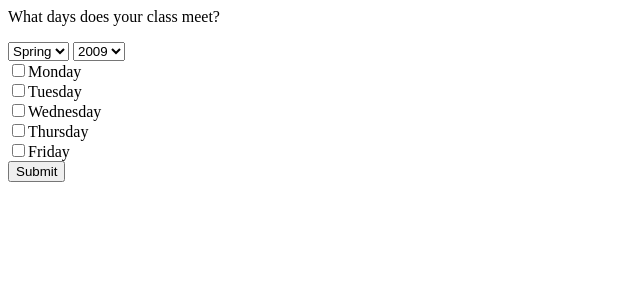
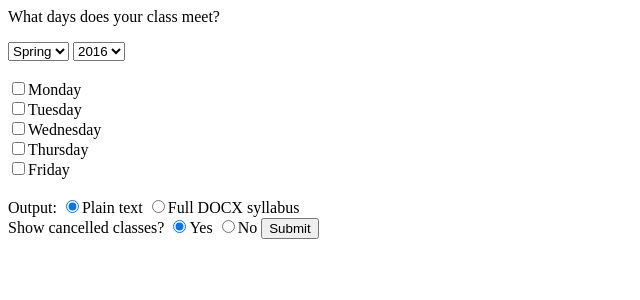
Before and after one commit to wcaleb/ricescheduler, a Flask app: page / in a window 1280 px wide. Shown: the top 300 px of the page, without its empty margins (0-640 px from the left). Run offline with Flask 2, Linux system fonts and the light colour scheme.

Commit message:
Simplify importing, add docx output to app

```diff
--- a/app.py
+++ b/app.py
@@ -1,22 +1,32 @@
 from flask import Flask, render_template, request, url_for, send_file
-import ricescheduler
+from tempfile import NamedTemporaryFile
+from ricescheduler import make_url, sorted_classes, schedule, output_plain, output_docx
 
 app = Flask(__name__, static_url_path = "")
 
 @app.route('/')
 def form():
-    years = [str(y) for y in range(2009,2017)]
+    years = [str(y) for y in range(2009,2017)][::-1]
     return render_template('form_submit.html', years=years)
 
 @app.route('/output/', methods=['POST', 'GET'])
-def classes():
+def output():
+
     semester = request.form['semester']
     year = request.form['year']
     weekdays = request.form.getlist('days')
-    url = ricescheduler.url(semester, year)
-    possible_classes, no_classes = ricescheduler.sorted_classes(weekdays, url)
-    schedule = ricescheduler.schedule(possible_classes, no_classes, 'dddd, MMMM D, YYYY')
-    return '<br/>'.join(schedule)
+    url = make_url(semester, year)
+    possible_classes, no_classes = sorted_classes(weekdays, url)
+    verbose = True if request.form['verbose'] == 'true' else None
+    course = schedule(possible_classes, no_classes, 'dddd, MMMM D, YYYY', verbose)
+
+
+    if request.form['output'] == 'plain':
+        return '<br/>'.join(course)
+    elif request.form['output'] == 'docx':
+        tf = NamedTemporaryFile(suffix='.docx')
+        output_docx(course, semester, year, tf.name)
+        return send_file(tf.name, attachment_filename='syllabus.docx', as_attachment=True)
 
 if __name__ == '__main__':
     app.run(debug=True)
--- a/ricescheduler.py
+++ b/ricescheduler.py
@@ -12,7 +12,7 @@ def locale():
 def regex(keyword):
     return re.compile('(.*)' + keyword + '(.*)', re.DOTALL)
 
-def url(semester, year):
+def make_url(semester, year):
     ''' Takes semester and year as strings, returns url to calendar '''
     baseurl = 'https://registrar.rice.edu/calendars/'
     return baseurl + semester.lower() + year[-2:] + '/'
@@ -84,12 +84,12 @@ def schedule(possible_classes, no_classes, fmt, show_no=None):
 def output_plain(schedule):
     print '\n'.join(schedule)
 
-def output_docx(schedule, semester, year):
+def output_docx(schedule, semester, year, outfile):
     course = ['## ' + d + '\n' for d in schedule]
     course = [d + '[Fill in class plan]\n\n' if 'NO CLASS' not in d else d for d in course]
     md_args = ['--template=./templates/syllabus.md', '--to=markdown',
             '--variable=semester:' + semester.capitalize(), '--variable=year:' + year]
     md_output = pypandoc.convert('\n'.join(course), 'md', 'md', md_args)
     docx_args = ['--reference-docx=./templates/syllabus.docx']
-    docx_output = pypandoc.convert(md_output, 'docx', 'md', docx_args, outputfile='output.docx')
+    docx_output = pypandoc.convert(md_output, 'docx', 'md', docx_args, outputfile=outfile)
     assert docx_output == ''
--- a/templates/form_submit.html
+++ b/templates/form_submit.html
@@ -4,7 +4,7 @@
     </head>
     <body>
                 <p>What days does your class meet?</p></p>
-                <form method="post" action="{{ url_for('classes') }}">
+                <form method="post" action="{{ url_for('output') }}">
                   <select name="semester">
                       <option value="Spring">Spring</option>
                       <option value="Fall">Fall</option>
@@ -13,12 +13,17 @@
                       {% for year in years %}
                           <option value="{{year}}">{{year}}</option>
                       {% endfor %}
-                  </select><br/>
+                  </select><br/><br/>
                   <input type="checkbox" name="days" value="Monday">Monday<br/>
                   <input type="checkbox" name="days" value="Tuesday">Tuesday<br/>
                   <input type="checkbox" name="days" value="Wednesday">Wednesday<br/>
                   <input type="checkbox" name="days" value="Thursday">Thursday<br/>
                   <input type="checkbox" name="days" value="Friday">Friday<br/>
+                  <br/>
+                  Output: <input type="radio" name="output" value="plain" checked>Plain text
+                  <input type="radio" name="output" value="docx">Full DOCX syllabus<br/>
+                  Show cancelled classes? <input type="radio" name="verbose" value="true" checked>Yes
+                  <input type="radio" name="verbose" value="false">No
                   <input type="submit" value="Submit">
                 </form>
     </body>
```
Also changed, not shown: cli.py (+5 -5 lines).
